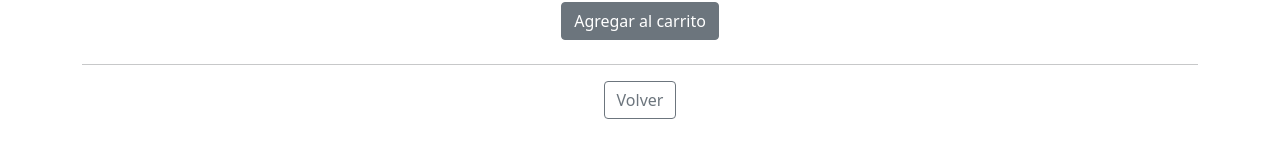
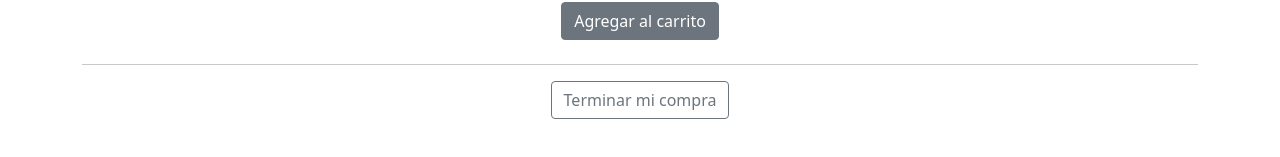
Before and after one commit to ballerodri/ecommerce-rodrigo-ballesteros, a React (Create React App) app: page /item/1 in a window 1280 px wide. Shown: the part 609-766 px from the top of the page. Built offline with nearby package versions, Linux system fonts and the light colour scheme.

Commit message:
Sincronizar counter

```diff
--- a/src/App.js
+++ b/src/App.js
@@ -8,6 +8,7 @@ import ItemDetailContainer from "./components/ItemDetailContainer/ItemDetailCont
 import { BrowserRouter, Routes, Route, Navigate } from 'react-router-dom'
 import Contacto from "./components/Contacto/Contacto";
 import Nosotros from "./components/Nosotros/Nosotros";
+import Cart from "./components/Cart/Cart";
 
 
 function App() {
@@ -21,6 +22,7 @@ function App() {
           <Route path="/" element={ <ItemListContainer/>}/>
           <Route path="/category/:categoryId" element={ <ItemListContainer/>}/>
           <Route path="/item/:itemId" element={ <ItemDetailContainer/> }/>
+          <Route path="/cart" element={ <Cart/>}/>
           <Route path="/contacto" element={ <Contacto/>}/>
           <Route path="/nosotros" element={ <Nosotros/>}/>
 
--- /dev/null
+++ b/src/components/Cart/Cart.jsx
@@ -0,0 +1,11 @@
+const Cart = () => {
+
+    return (
+        <div>
+            <h2>Cart</h2>
+            <hr />
+        </div>
+    )
+}
+
+export default Cart
--- a/src/components/ItemDetail/ItemDetail.js
+++ b/src/components/ItemDetail/ItemDetail.js
@@ -19,7 +19,7 @@ const ItemDetail = ({id, nombre, desc, img, precio, stock, category}) => {
     const navigate = useNavigate()
 
     const handleNavigate = () => {
-        navigate(-1)
+        navigate("/cart")
     }
 
     return (
@@ -37,7 +37,7 @@ const ItemDetail = ({id, nombre, desc, img, precio, stock, category}) => {
             />
             <button className="btn btn-secondary my-2" onClick={handleAgregar}>Agregar al carrito</button>
             <hr/>
-            <button className="btn btn-outline-secondary" onClick={handleNavigate}>Volver</button>
+            <button className="btn btn-outline-secondary" onClick={handleNavigate}>Terminar mi compra</button>
         </div>
     )
 }
```
